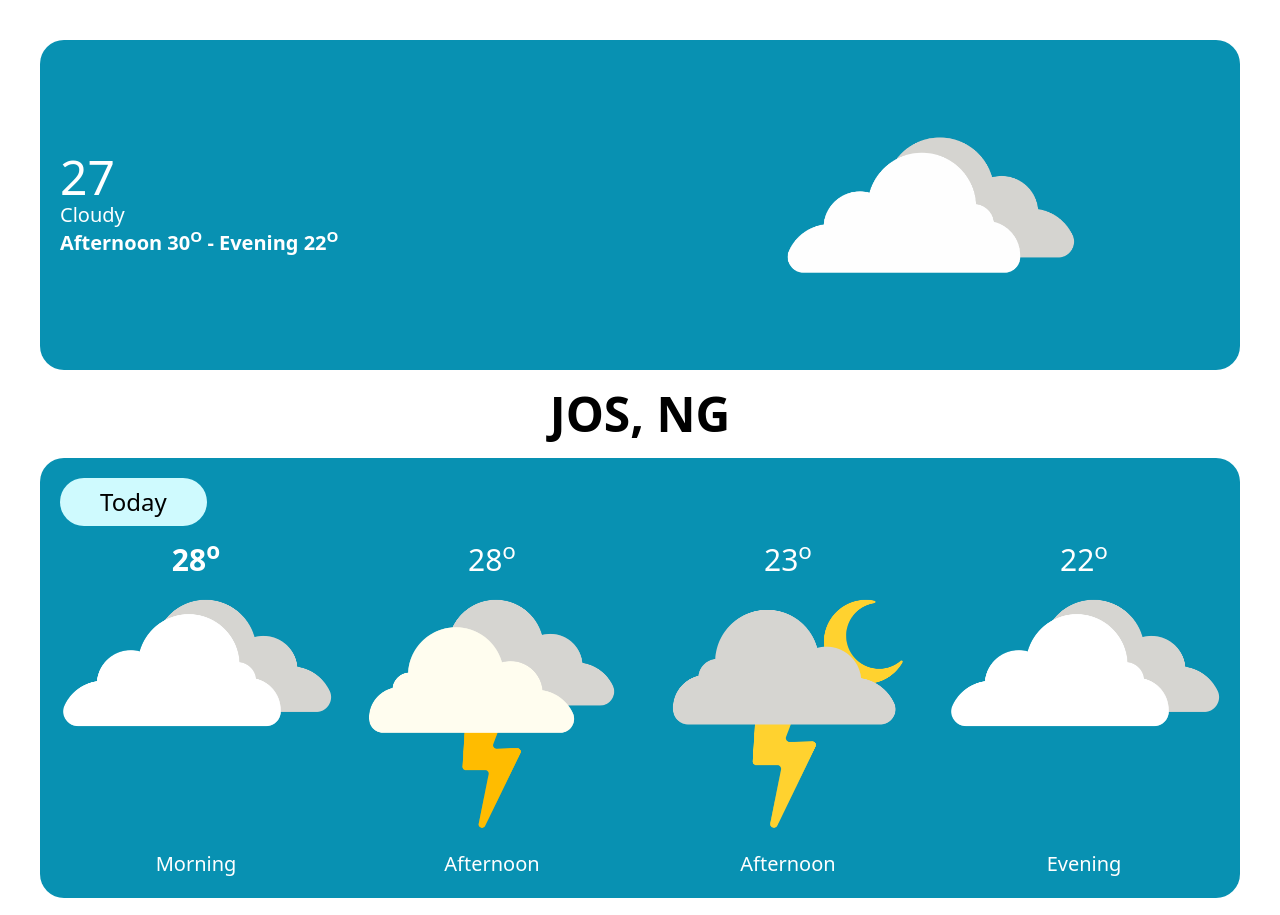
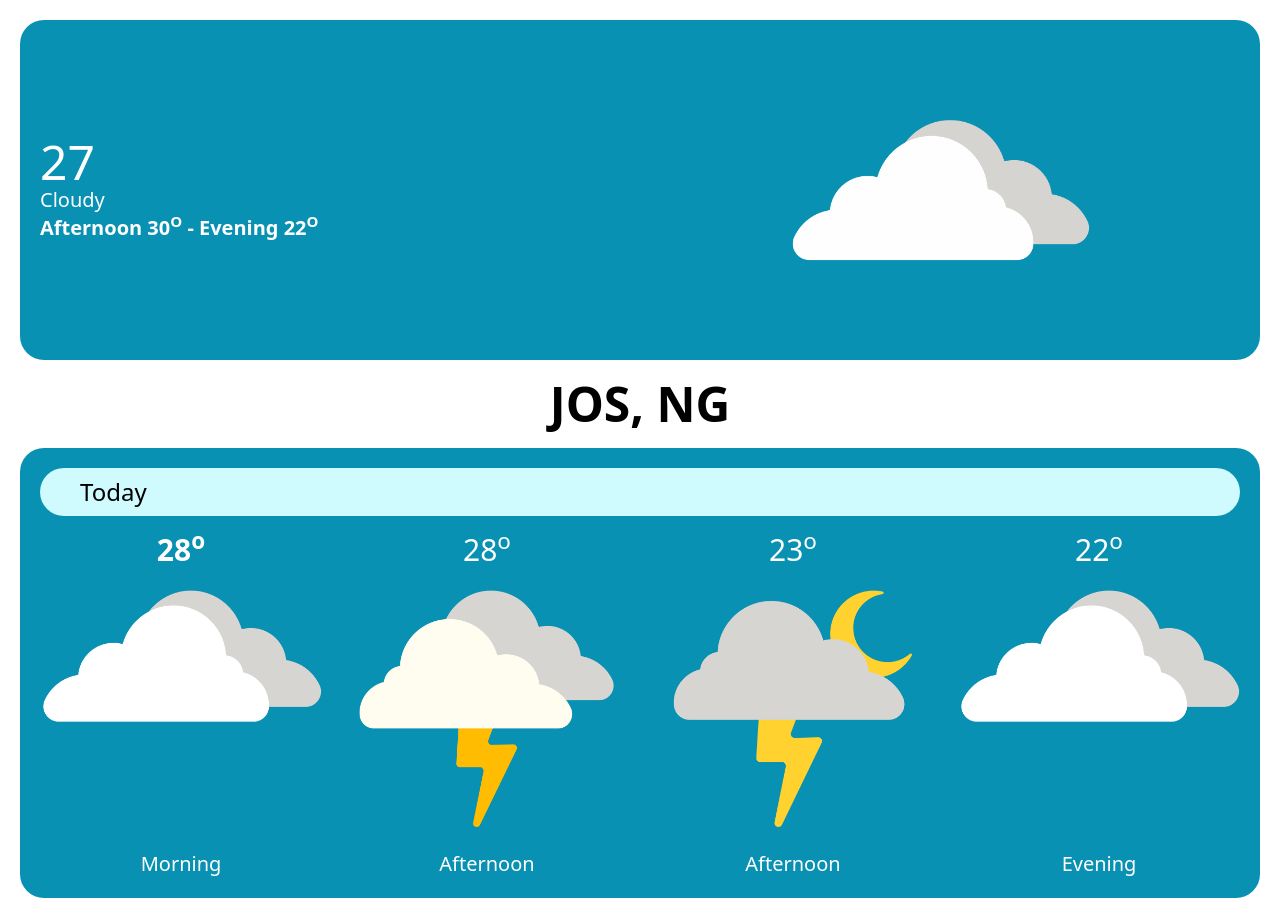
Before and after one commit to dgplang/weather-app, a website: page dist/index.html in a window 1280 px wide. Shown: the top 915 px of the page. Drawn offline with Linux system fonts and the light colour scheme; a web font is replaced by a local one.

Commit message:
updates responsive settings

```diff
--- a/dist/index.html
+++ b/dist/index.html
@@ -11,8 +11,8 @@
     <link rel="stylesheet" href="/style.css">
 </head>
 <body class="m-0 p-0 box-border">
-    <div class="m-0 md:m-5">
-        <div class="p-1 md:p-5 flex flex-col items-start gap-5">
+    <div class="m-0 xs:m-0 sm:m-0 md:m-5">
+        <div class="p-0 xs:p-0 sm:p-0 md:p-2 flex flex-col items-start gap-5 vw-100">
             <div class="flex items-center p-5 rounded-3xl bg-cyan-600 w-full">
                 <div class="flex flex-col w-3/4 sm:w-3/4 md:w-1/2">
                     <div class="text-white text-xl xs:text-2xl sm:text-3xl md:text-5xl font-medium">27</div>
@@ -28,27 +28,27 @@
                 JOS, NG
             </div>
 
-            <div class="flex flex-col bg-cyan-600 rounded-3xl p-5 gap-4 vw-100">
-                <div class="text-xl sm:text-xl md:text-2xl font-normal md:font-medium text-black px-3 md:px-10 py-1 md:py-2 rounded-2xl md:rounded-3xl bg-cyan-100 w-fit">Today</div>
-                <div class="flex items-center justify-between max-w-full gap-6">
+            <div class="flex flex-col bg-cyan-600 rounded-3xl p-5 gap-4 w-full">
+                <div class="text-xl sm:text-xl md:text-2xl font-normal md:font-medium text-black px-3 md:px-10 py-1 md:py-2 rounded-2xl md:rounded-3xl bg-cyan-100 w-full">Today</div>
+                <div class="flex items-center justify-between w-full gap-6">
                     <div class="flex flex-col items-center justify-center">
                         <div class="xs:text-sm sm:text-xl md:text-3xl text-white font-semibold">28<sup>o</sup></div>
-                        <div class="flex-1"><img src="/media/sky1.png" alt="" class="w-fit mx-auto"></div>
+                        <div class="flex-1"><img src="/media/sky1.png" alt="" class="mx-auto"></div>
                         <div class="text-white text-xs md:text-xl font-medium">Morning</div>
                     </div>
                     <div class="flex flex-col items-center justify-center">
                         <div class="xs:text-sm sm:text-xl md:text-3xl text-white font-medium">28<sup>o</sup></div>
-                        <div class="flex-1"><img src="/media/sky2.png" alt="" class="w-fit mx-auto"></div>
+                        <div class="flex-1"><img src="/media/sky2.png" alt="" class="mx-auto"></div>
                         <div class="text-white text-xs md:text-xl font-medium">Afternoon</div>
                     </div>
                     <div class="flex flex-col items-center justify-center">
                         <div class="xs:text-sm sm:text-xl md:text-3xl text-white font-medium">23<sup>o</sup></div>
-                        <div class="flex-1"><img src="/media/sky3.png" alt="" class="w-fit mx-auto"></div>
+                        <div class="flex-1"><img src="/media/sky3.png" alt="" class="mx-auto"></div>
                         <div class="text-white text-xs md:text-xl font-medium">Afternoon</div>
                     </div>
                     <div class="flex flex-col items-center justify-center">
                         <div class="xs:text-sm sm:text-xl md:text-3xl text-white font-medium">22<sup>o</sup></div>
-                        <div class="flex-1"><img src="/media/sky4.png" alt="" class="w-fit mx-auto"></div>
+                        <div class="flex-1"><img src="/media/sky4.png" alt="" class="mx-auto"></div>
                         <div class="text-white text-xs md:text-xl font-medium">Evening</div>
                     </div>
                 </div>
```
